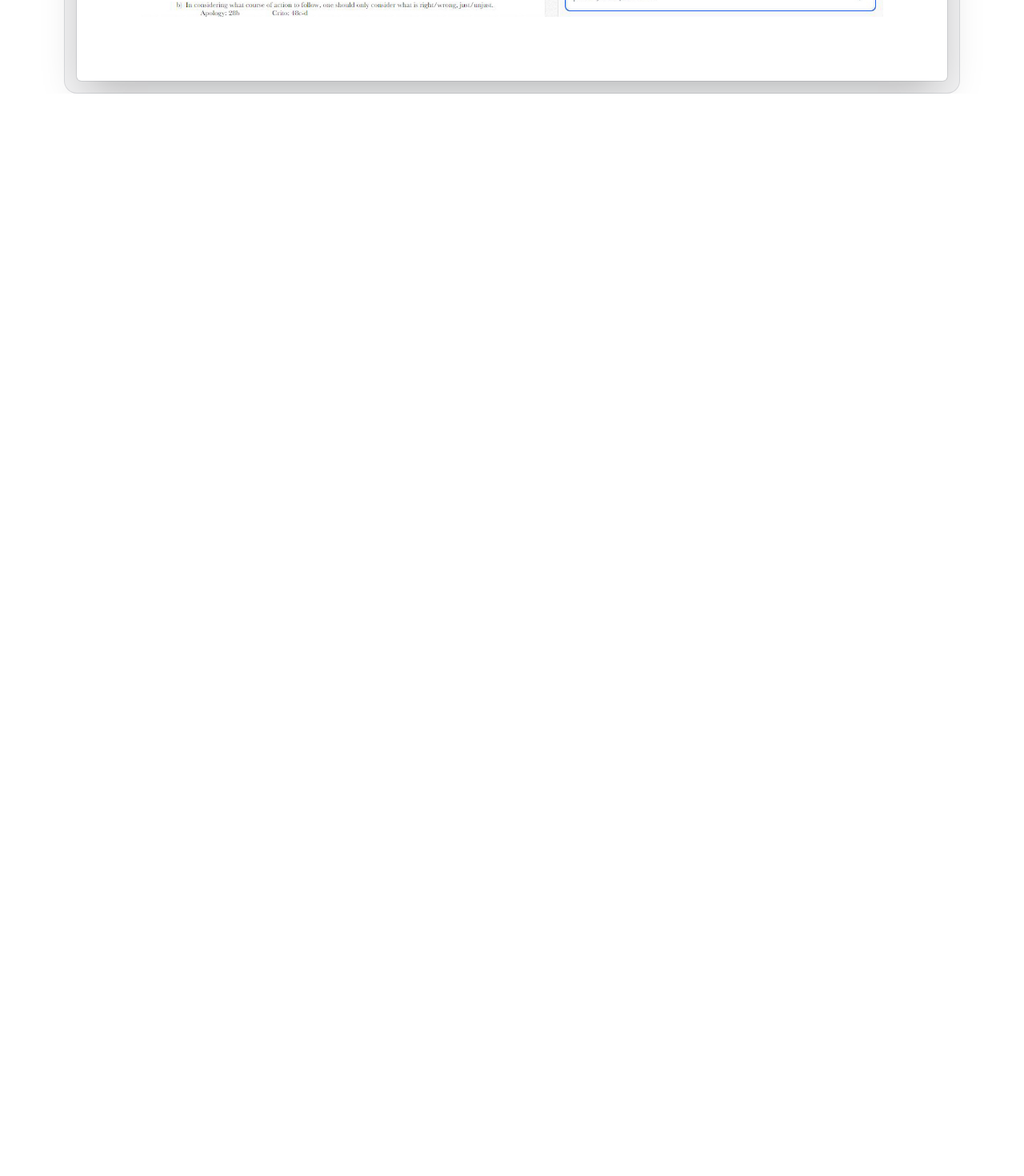
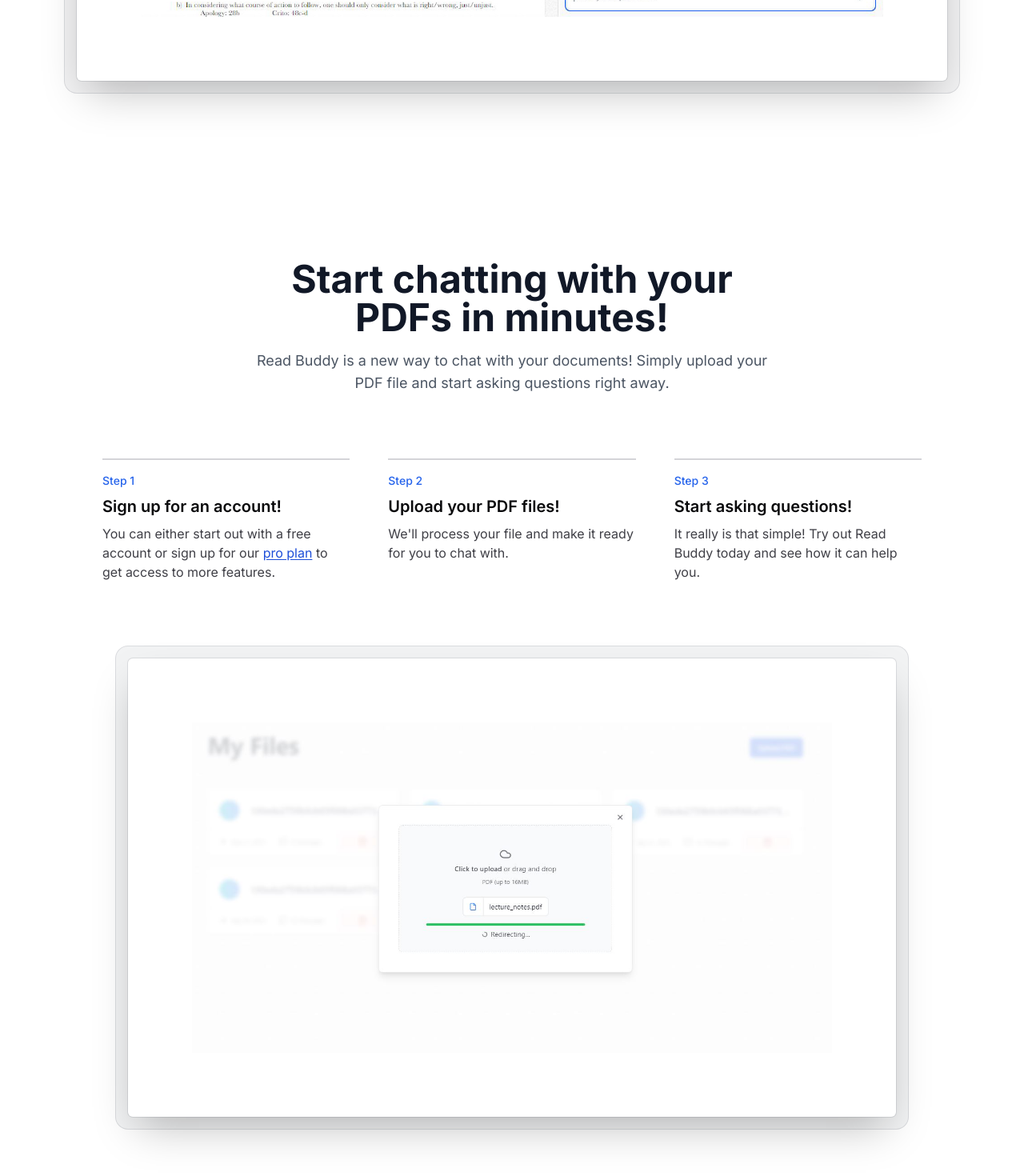
Before and after one commit to TWardle6/SaaS-Project, a Next.js app in the folder read-buddy/: page / in a window 1280 px wide. Shown: the part 1242-2712 px from the top of the page at 80% size. Before the commit the page ends 1359 px from the top, so only its background shows below. Built offline with nearby package versions, Linux system fonts and the light colour scheme.

Commit message:
Landing page finished

```diff
--- a/read-buddy/src/app/page.tsx
+++ b/read-buddy/src/app/page.tsx
@@ -55,7 +55,73 @@
               </div>
             </div>
           </div>
+          <div
+            aria-hidden='true'
+            className='pointer-events-none absolute inset-x-0 -top-40 -z-10 transform-gpu overflow-hidden blur-3xl sm:-top-80'>
+            <div
+              style={{
+                clipPath:
+                  'polygon(74.1% 44.1%, 100% 61.6%, 97.5% 26.9%, 85.5% 0.1%, 80.7% 2%, 72.5% 32.5%, 60.2% 62.4%, 52.4% 68.1%, 47.5% 58.3%, 45.2% 34.5%, 27.5% 76.7%, 0.1% 64.9%, 17.9% 100%, 27.6% 76.8%, 76.1% 97.7%, 74.1% 44.1%)',
+              }}
+              className='relative left-[calc(50%-13rem)] aspect-[1155/678] w-[36.125rem] -translate-x-1/2 rotate-[30deg] bg-gradient-to-tr from-[#ff80b5] to-[#9089fc] opacity-30 sm:left-[calc(50%-36rem)] sm:w-[72.1875rem]'
+            />
+          </div>
       </div>
+    </div>
+    {/* Feature Section */}
+    <div className='mx-auto mb-32 mt-32 max-w-5xl sm:mt-56'>
+      <div className='mb-12 px-6 lg:px-8'>
+        <div className='mx-auto max-w-2xl sm:text-center'>
+          <h2 className='mt-2 font-bold text-4xl text-gray-900 sm:text-5xl'>Start chatting with your PDFs in minutes!</h2>
+          <p className='mt-4 text-lg text-gray-600'>
+            Read Buddy is a new way to chat with your documents! Simply upload your PDF file and start asking questions right away.
+          </p>
+        </div>
+      </div>
+      {/* steps */}
+      <ol className='my-8 space-y-4 pt-8 md:flex md:space-x-12 md:space-y-0'>
+        <li className='md:flex-1'>
+        <div className='flex flex-col space-y-2 border-l-4 border-zinc-300 py-2 pl-4 md:border-l-0 md:border-t-2 md:pb-0 md:pl-0 md: pt-4'>
+          <span className='text-sm font-medium text-blue-600'>Step 1</span>
+          <span className='text-xl font-semibold'>Sign up for an account!</span>
+          <span className='mt-2 text-zinc-700'>
+            You can either start out with a free account or sign up for our <Link href='/pricing' className='text-blue-700 underline underline-offset-2'>pro plan</Link> to get access to more features.
+          </span>
+        </div>
+        </li>
+        <li className='md:flex-1'>
+        <div className='flex flex-col space-y-2 border-l-4 border-zinc-300 py-2 pl-4 md:border-l-0 md:border-t-2 md:pb-0 md:pl-0 md: pt-4'>
+          <span className='text-sm font-medium text-blue-600'>Step 2</span>
+          <span className='text-xl font-semibold'>Upload your PDF files!</span>
+          <span className='mt-2 text-zinc-700'>
+            We&apos;ll process your file and make it ready for you to chat with.
+          </span>
+        </div>
+        </li>
+        <li className='md:flex-1'>
+        <div className='flex flex-col space-y-2 border-l-4 border-zinc-300 py-2 pl-4 md:border-l-0 md:border-t-2 md:pb-0 md:pl-0 md: pt-4'>
+          <span className='text-sm font-medium text-blue-600'>Step 3</span>
+          <span className='text-xl font-semibold'>Start asking questions!</span>
+          <span className='mt-2 text-zinc-700'>
+            It really is that simple! Try out Read Buddy today and see how it can help you.
+          </span>
+        </div>
+        </li>
+      </ol>
+      <div className='mx-auto max-w-6xl px-6 lg:px-8'>
+          <div className='mt-16 flow-root sm:mt-24'>
+            <div className='-m-2 rounded-xl bg-gray-900/5 p-2 ring-1 ring-inset ring-gray-900/10 lg:-m-4 lg:rounded-2xl lg:p-4'>
+              <Image
+                src='/file-upload-preview.jpg'
+                alt='uploading preview'
+                width={1419}
+                height={732}
+                quality={100}
+                className='rounded-md bg-white p-2 sm:p-8 md:p-20 shadow-2xl ring-1 ring-gray-900/10'
+              />
+            </div>
+          </div>
+        </div>
     </div>
     </>
   )
```
